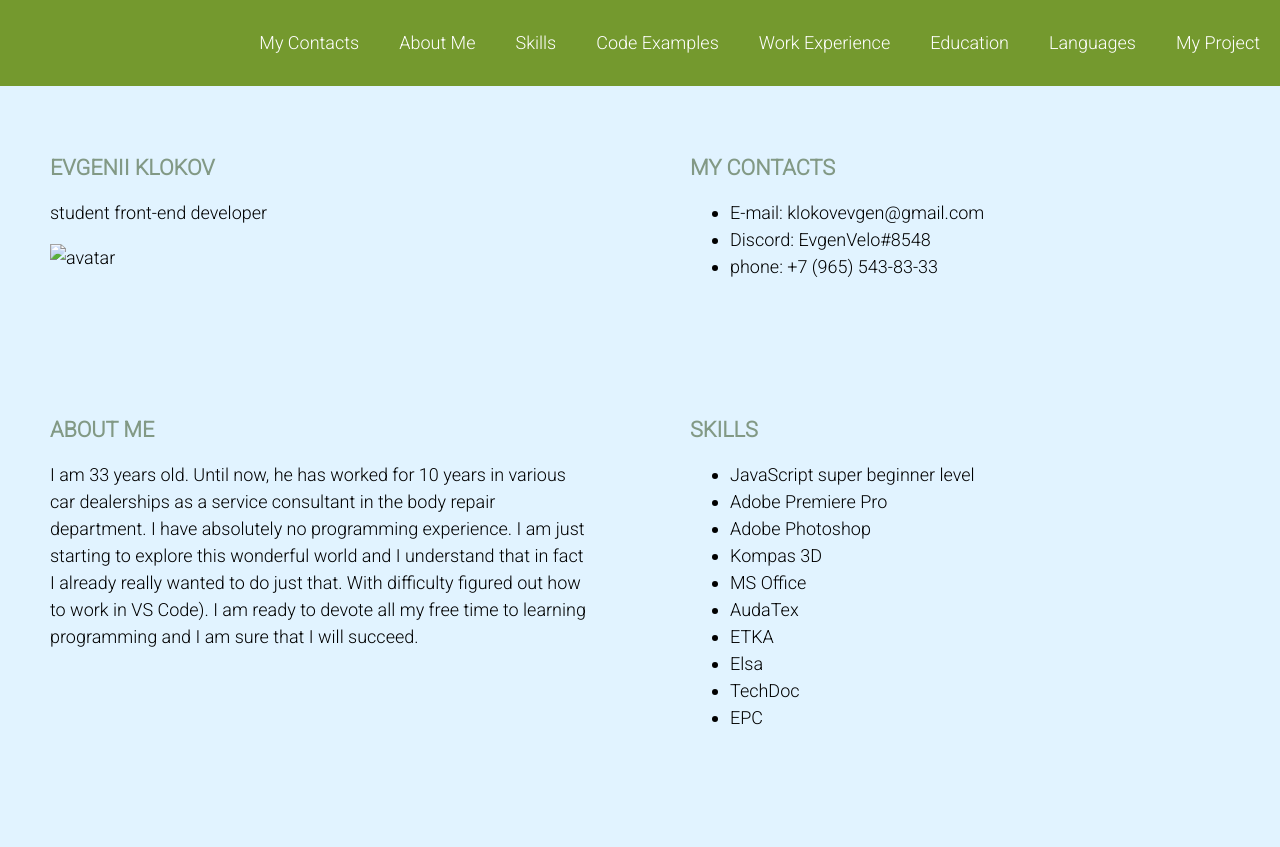
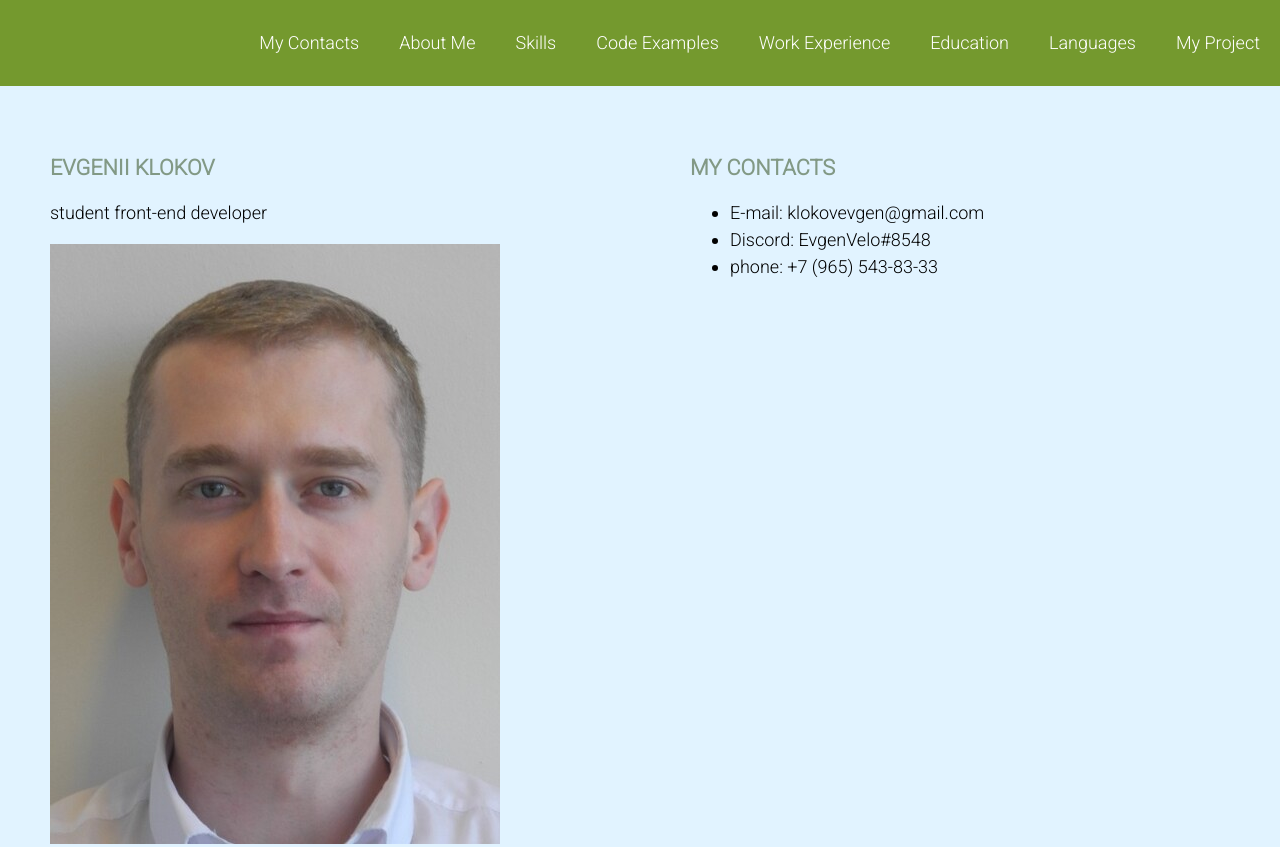
Before and after one commit to EvgenKlo/rsschool-cv, a plain HTML site: page index.html in a window 1280 px wide. Shown: the top 847 px of the page. Drawn offline with Linux system fonts and the light colour scheme.

Commit message:
feat: add photo

```diff
--- a/index.html
+++ b/index.html
@@ -29,7 +29,7 @@
         <section class="section" id="Profile">
             <h1 class="section-title">Evgenii Klokov</h1>
             <p>student front-end developer</p>
-            <img src="./assets/img/avatar2.gif" alt="avatar" width="450" height="600">
+            <img src="./assets/jpg/Фотография.JPG" alt="avatar" width="450" height="600">
         </section>
         <section class="section" id="MyContacts">
             <h2 class="section-title">My Contacts</h2>
```
Also changed, not shown: assets/jpg/Фотография.JPG (added).
